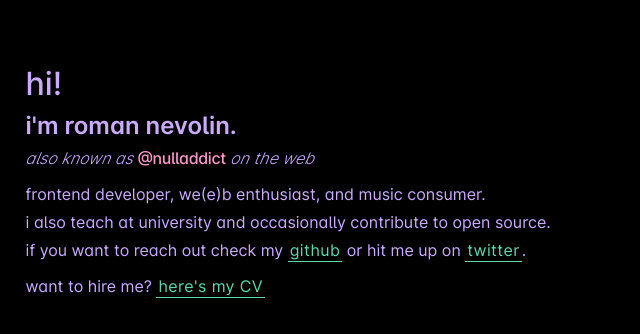
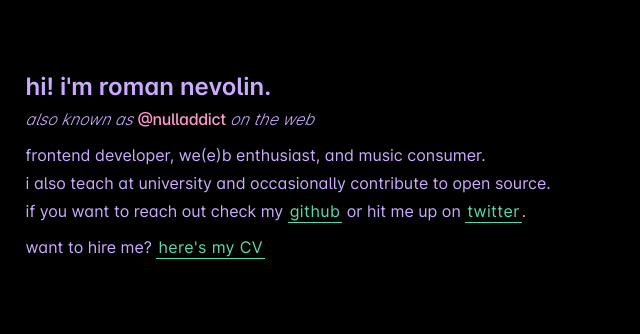
Before and after one commit to nulladdict/nulladdict, a SvelteKit app: page / in a window 1280 px wide. Shown: the top 334 px of the page, without its empty margins (0-640 px from the left). Built offline with nearby package versions, Linux system fonts and the light colour scheme.

Commit message:
chore: housekeeping

```diff
--- a/src/routes/+page.svelte
+++ b/src/routes/+page.svelte
@@ -2,8 +2,7 @@
   <meta name="description" content="personal site made by @nulladdict (roman nevolin)" />
 </svelte:head>
 <article>
-  <header>hi!</header>
-  <h1>i'm roman nevolin.</h1>
+  <h1>hi! i'm roman nevolin.</h1>
   <aside>
     also known as <em>@nulladdict</em> on the web
   </aside>
@@ -29,11 +28,6 @@
   article {
     max-width: 40rem;
     padding: 8vh 2vw;
-  }
-
-  header {
-    font-size: 2rem;
-    font-weight: 500;
   }
 
   h1 {
```
Also changed, not shown: package.json (+4 -4 lines), 1 other file (tests, documents, lock files or other folders).
